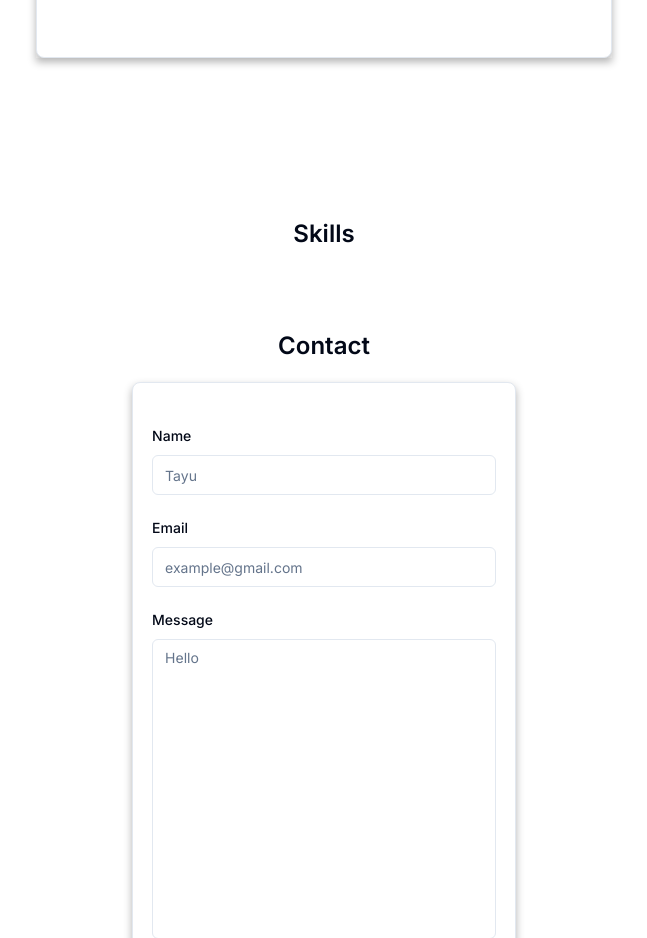
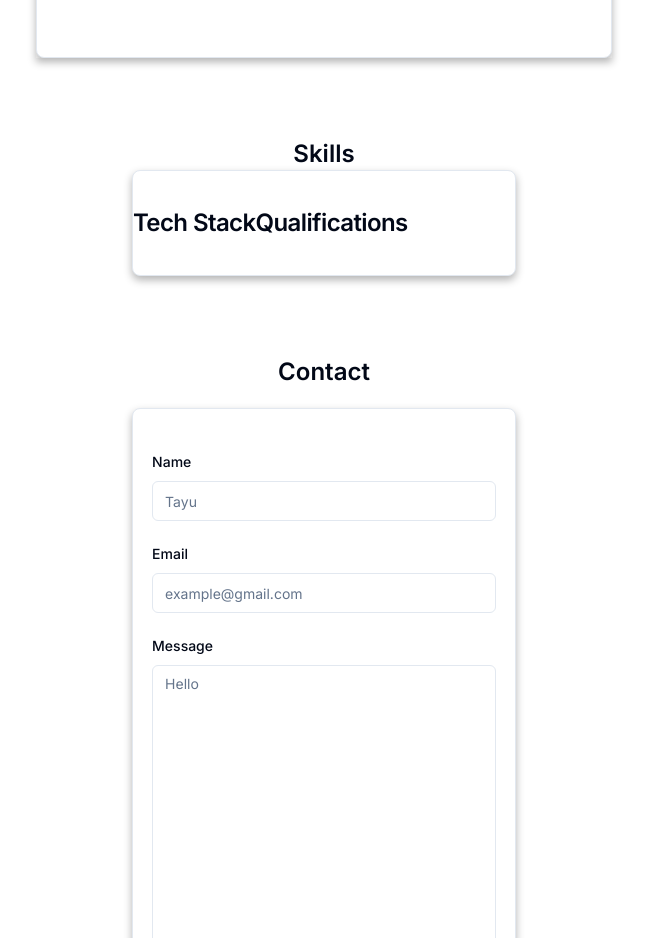
Before and after one commit to Tayuchi/portfolio, a Next.js app: page / in a window 1280 px wide. Shown: the part 1340-2278 px from the top of the page, without its empty margins (316-963 px from the left). Built offline with nearby package versions, Linux system fonts and the light colour scheme.

Commit message:
added skills section

```diff
--- a/components/layouts/skills.tsx
+++ b/components/layouts/skills.tsx
@@ -1,11 +1,18 @@
 import React from 'react'
 import Image from 'next/image';
+import { Card, CardContent, CardTitle } from '../ui/card';
 
 const Skills = () => {
   return (
-    <div className='flex flex-col items-center justify-between m-20'>
+    <div className='lg:w-[30%] md:w-[60%] sm:w-[80%] mx-auto mb-20'>
       <h1 className="text-2xl font-semibold text-center">Skills</h1>
+      <Card className='card mx-auto flex pt-10 pb-10'>
+        <CardTitle >Tech Stack</CardTitle>
+        <CardTitle >Qualifications</CardTitle>
+        <CardContent>
 
+        </CardContent>
+      </Card>
     </div>
   )
 }
```
